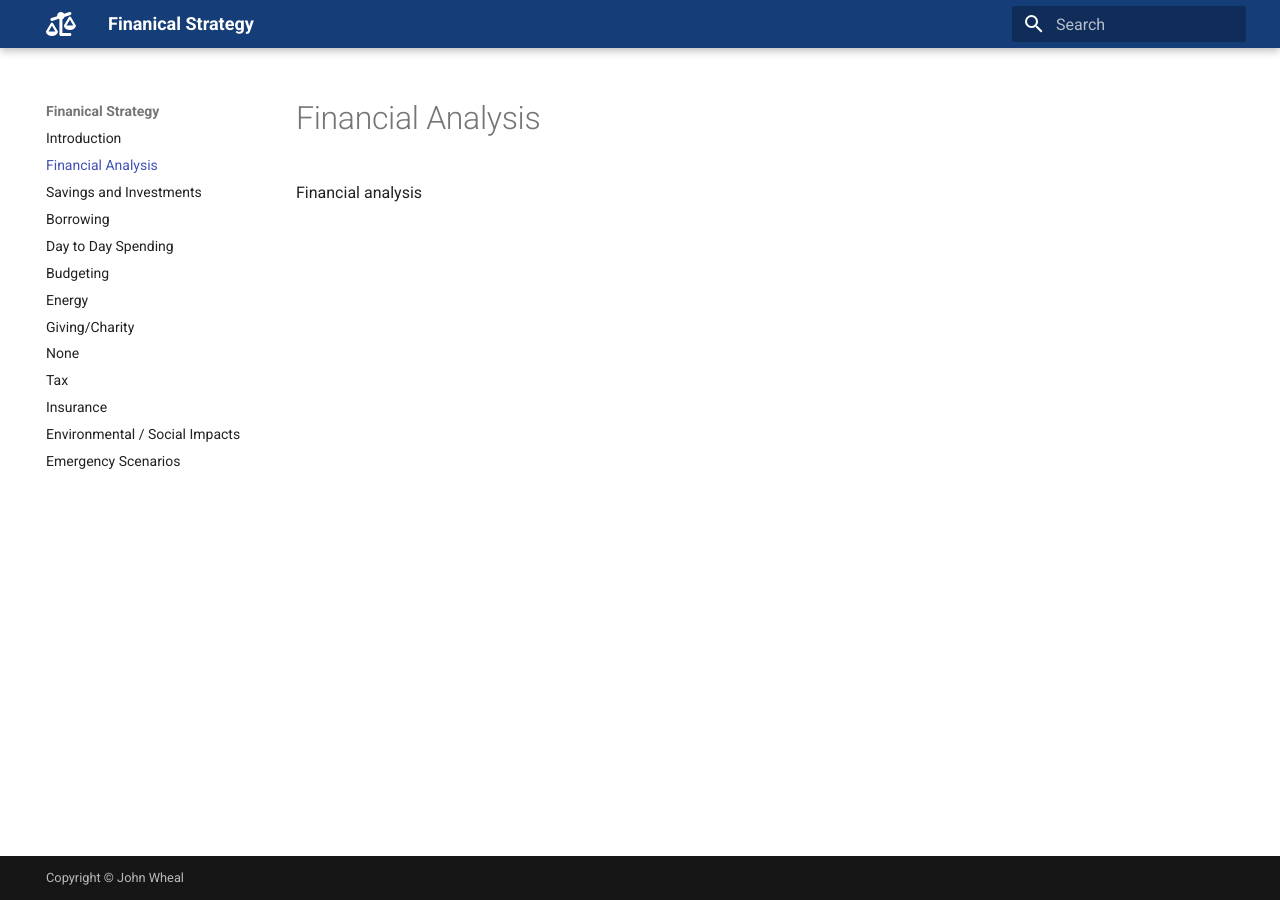
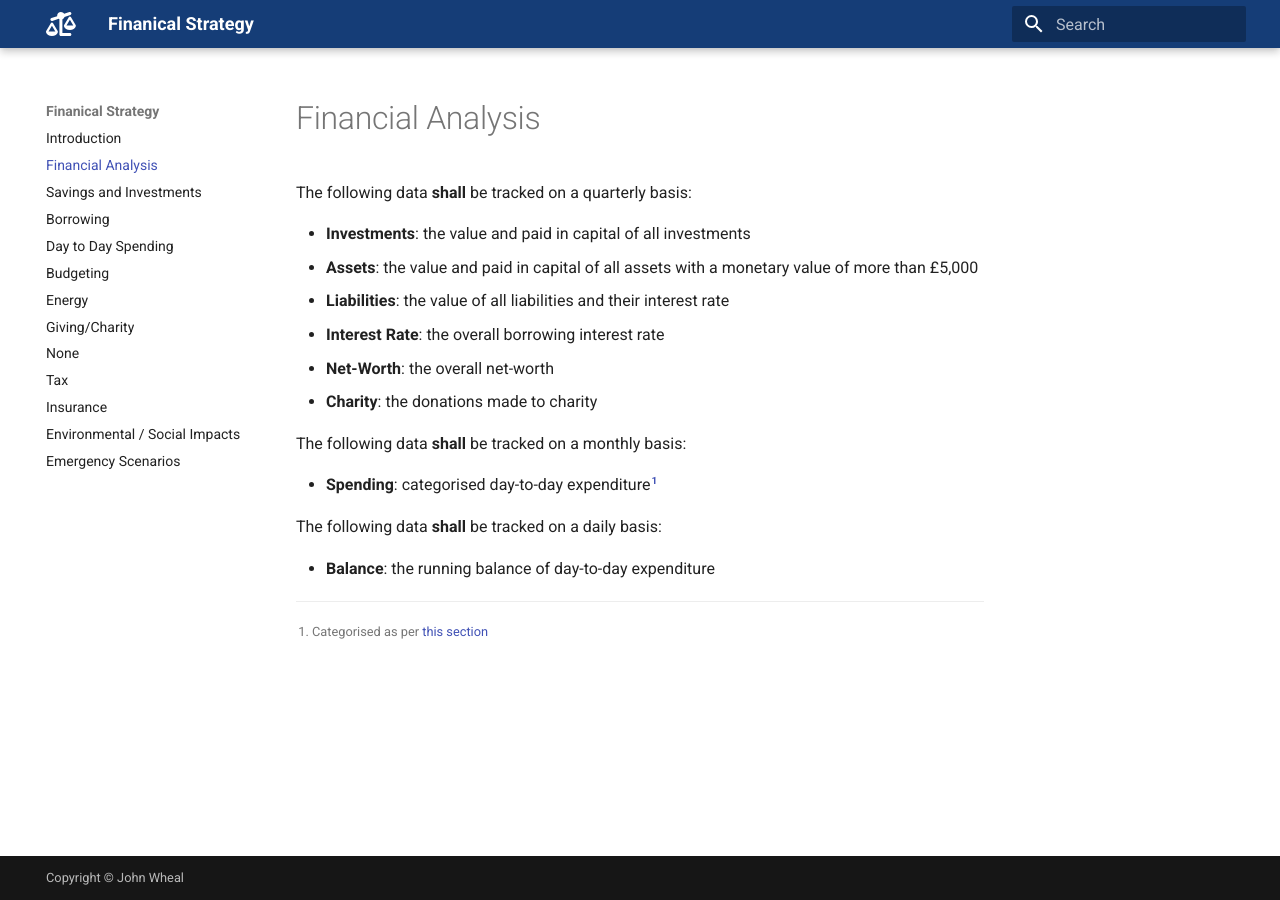
Before and after one commit to johnwheal/financial-strategy, an MkDocs documentation site: the page built from docs/analysis.md, in a window 1280 px wide. Built offline with MkDocs 1.6.1 and Material for MkDocs 9.7.7, drawn with Linux system fonts in a browser that asks for light colours.

Commit message:
Added financial analysis section

```diff
--- a/docs/analysis.md
+++ b/docs/analysis.md
@@ -1,3 +1,20 @@
 # Financial Analysis
 
-Financial analysis
+The following data **shall** be tracked on a quarterly basis:
+
+* **Investments**: the value and paid in capital of all investments
+* **Assets**: the value and paid in capital of all assets with a monetary value of more than £5,000
+* **Liabilities**: the value of all liabilities and their interest rate
+* **Interest Rate**: the overall borrowing interest rate
+* **Net-Worth**: the overall net-worth
+* **Charity**: the donations made to charity
+
+The following data **shall** be tracked on a monthly basis:
+
+* **Spending**: categorised day-to-day expenditure[^1]
+
+[^1]: Categorised as per [this section](/day-to-day/#categorisation-of-expenditure)
+
+The following data **shall** be tracked on a daily basis:
+
+* **Balance**: the running balance of day-to-day expenditure
```
Also changed, not shown: docs/charity.md (+2 -2 lines), docs/index.md (+4 -6 lines).
